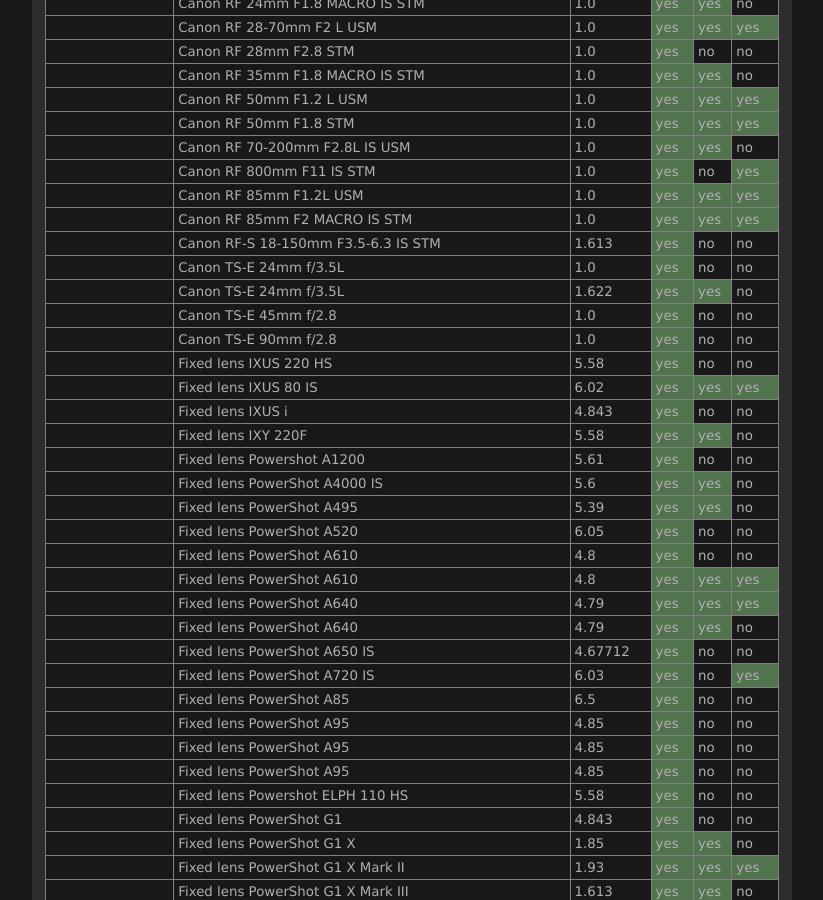
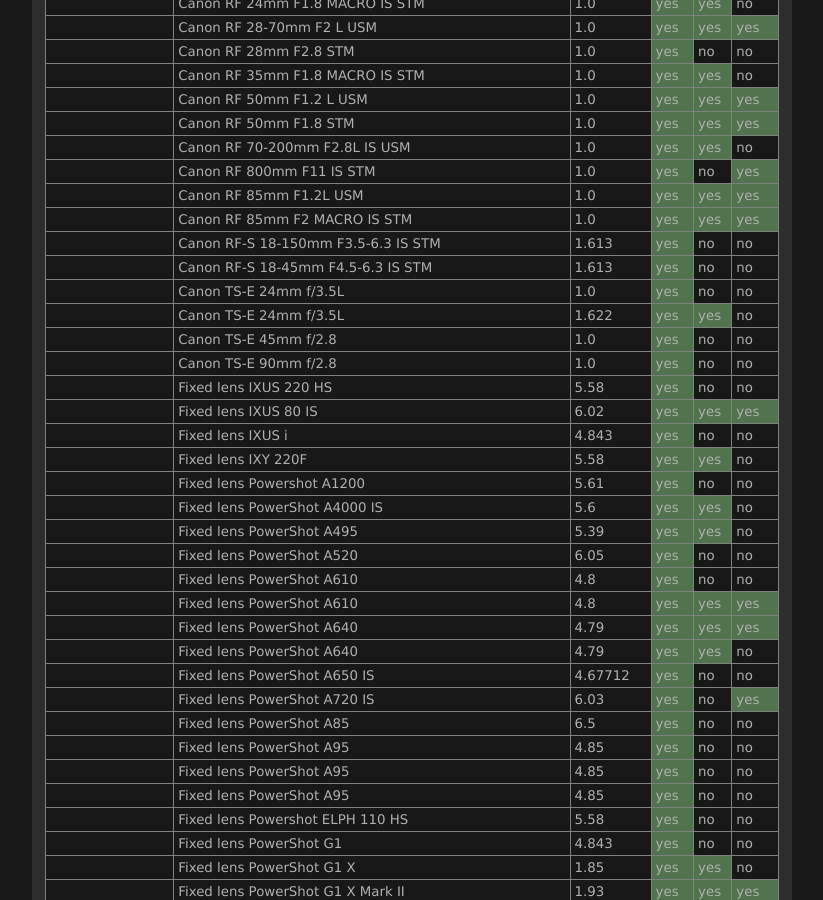
Before and after one commit to lensfun/lensfun.github.io, a Jekyll site: the page built from _posts/lenslist/2999-12-31-Lenslist-master.md, in a window 1280 px wide and 900 px high, scrolled down 4842 px. Shown: the whole window, without its empty margins (284-1107 px from the left). Built offline with Jekyll 4.4.1, drawn with Linux system fonts in a browser that asks for light colours.

Commit message:
Update master lens list from GitHub Actions

```diff
--- a/_posts/lenslist/2999-12-31-Lenslist-master.md
+++ b/_posts/lenslist/2999-12-31-Lenslist-master.md
@@ -200,6 +200,7 @@ This list was generated on 2024-06-28 from current Lensfun sources. Your Lensfun
 <tr class="lenslist-bg2"><td></td><td>Canon RF 85mm F1.2L USM</td><td>1.0</td><td class="lenslist-highlight lenslist-check">yes</td><td class="lenslist-highlight lenslist-check">yes</td><td class="lenslist-highlight lenslist-check">yes</td></tr>
 <tr class="lenslist-bg2"><td></td><td>Canon RF 85mm F2 MACRO IS STM</td><td>1.0</td><td class="lenslist-highlight lenslist-check">yes</td><td class="lenslist-highlight lenslist-check">yes</td><td class="lenslist-highlight lenslist-check">yes</td></tr>
 <tr class="lenslist-bg2"><td></td><td>Canon RF-S 18-150mm F3.5-6.3 IS STM</td><td>1.613</td><td class="lenslist-highlight lenslist-check">yes</td><td class="lenslist-check">no</td><td class="lenslist-check">no</td></tr>
+<tr class="lenslist-bg2"><td></td><td>Canon RF-S 18-45mm F4.5-6.3 IS STM</td><td>1.613</td><td class="lenslist-highlight lenslist-check">yes</td><td class="lenslist-check">no</td><td class="lenslist-check">no</td></tr>
 <tr class="lenslist-bg2"><td></td><td>Canon TS-E 24mm f/3.5L</td><td>1.0</td><td class="lenslist-highlight lenslist-check">yes</td><td class="lenslist-check">no</td><td class="lenslist-check">no</td></tr>
 <tr class="lenslist-bg2"><td></td><td>Canon TS-E 24mm f/3.5L</td><td>1.622</td><td class="lenslist-highlight lenslist-check">yes</td><td class="lenslist-highlight lenslist-check">yes</td><td class="lenslist-check">no</td></tr>
 <tr class="lenslist-bg2"><td></td><td>Canon TS-E 45mm f/2.8</td><td>1.0</td><td class="lenslist-highlight lenslist-check">yes</td><td class="lenslist-check">no</td><td class="lenslist-check">no</td></tr>
```
